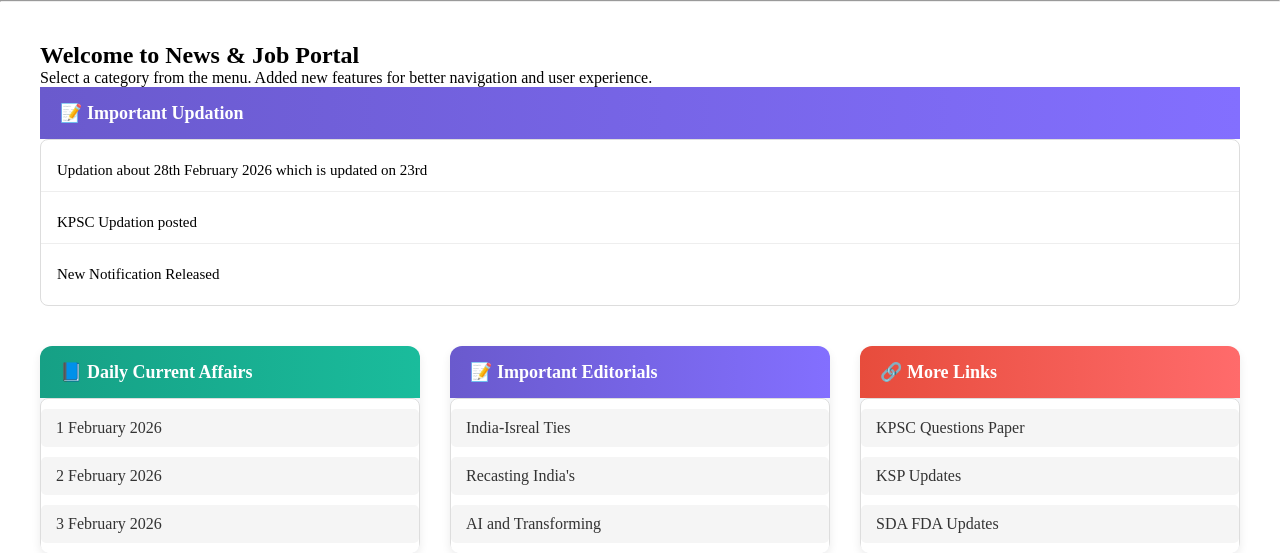
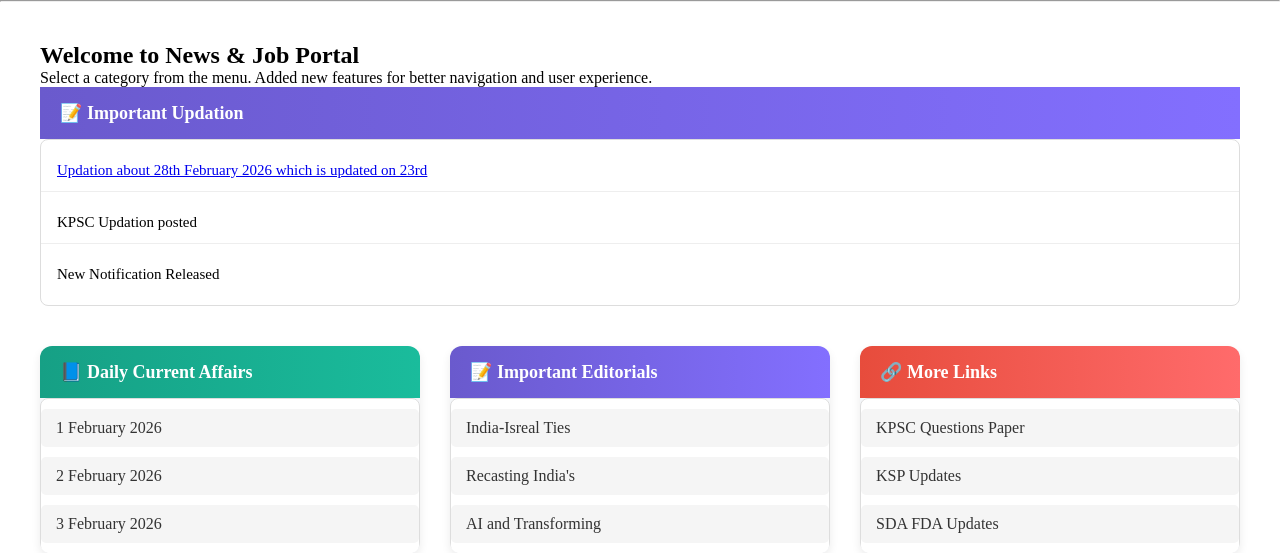
Before and after one commit to Karanperiyapatna/ksc-guide, a Flask app: page / in a window 1280 px wide. Shown: the part 80-633 px from the top of the page. Run offline with Flask 3, Linux system fonts and the light colour scheme.

Commit message:
updated href

```diff
--- a/app.py
+++ b/app.py
@@ -34,5 +34,9 @@ def current_affairs_page():
 def international_news_page():
     return render_template('international_news.html', news=international_news)
 
+@app.route('/updation')
+def updation_page():
+    return render_template('updation.html')
+
 if __name__ == '__main__':
     app.run(host='0.0.0.0', port=5000, debug=True)
--- a/templates/index.html
+++ b/templates/index.html
@@ -150,9 +150,10 @@
 
 <div class="card-body editorial-body">
 
-    <div href="updation.html" class="update-row">
-        Updation about 28th February 2026 which is updated on 23rd
-    </div>
+
+	<a href="{{ url_for('updation_page') }}" class="update-row">
+		Updation about 28th February 2026 which is updated on 23rd
+	</a>
 
     <div href="kpsc.html" class="update-row">
         KPSC Updation posted
```
